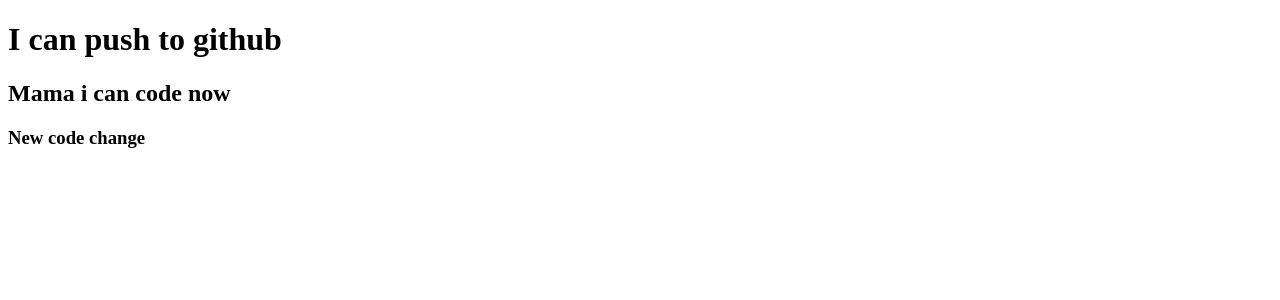
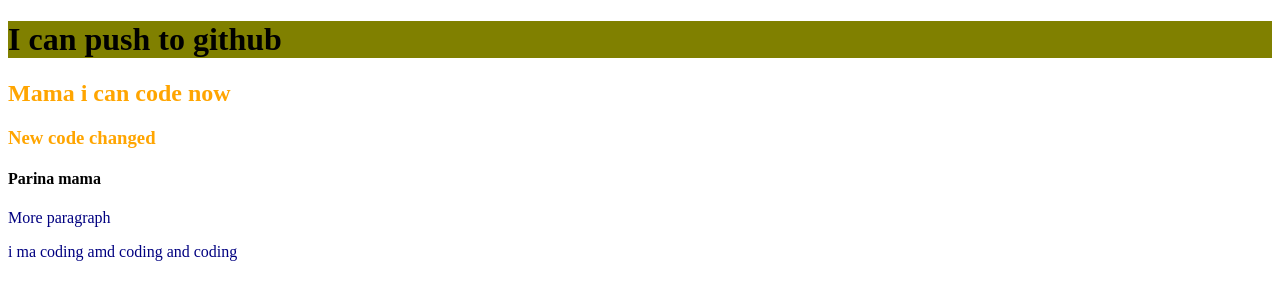
Before and after one commit to Rasel997/my-second-repo, a plain HTML site: page index.html in a window 1280 px wide. Drawn offline with Linux system fonts and the light colour scheme.

Commit message:
color changed

```diff
--- a/index.html
+++ b/index.html
@@ -5,11 +5,15 @@
     <meta http-equiv="X-UA-Compatible" content="IE=edge">
     <meta name="viewport" content="width=device-width, initial-scale=1.0">
     <title>My second github repo</title>
+    <link rel="stylesheet" href="style.css">
 </head>
 <body>
     <h1>I can push to github</h1>
     <h2>Mama i can code now</h2>
-    <h3>New code change</h3>
+    <h3>New code changed</h3>
+    <h4>Parina mama</h4>
+    <p>More paragraph</p>
+    <p>i ma coding amd coding and coding</p>
 
 </body>
 </html>
--- a/style.css
+++ b/style.css
@@ -0,0 +1,12 @@
+p{
+    color:Navy;
+}
+h1{
+    background-color: olive;
+}
+h3{
+    color: orange;
+}
+h2{
+    color: orange;
+}
```
